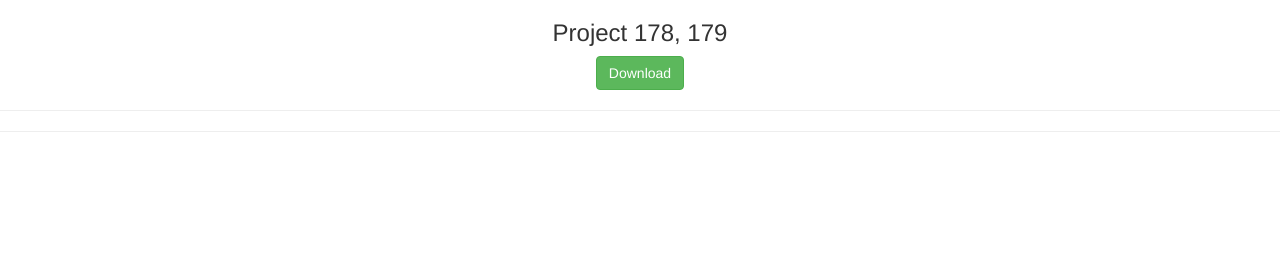
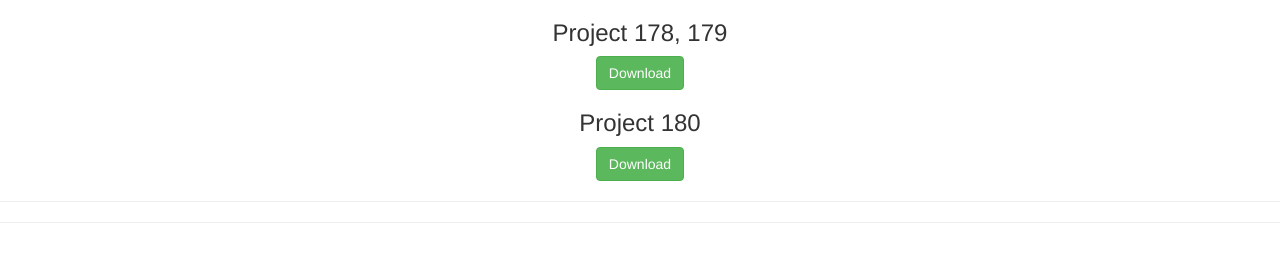
Before and after one commit to lakshyagithub/Python-projects-website, a plain HTML site: page index.html in a window 1280 px wide. Shown: the top 262 px of the page. Drawn offline with nearby package versions, Linux system fonts and the light colour scheme.

Commit message:
Added button to download project 180

```diff
--- a/index.html
+++ b/index.html
@@ -13,7 +13,10 @@
             <h3>Project 178, 179</h3>
             <a class="btn btn-success" href="colors.py" download="colors.py">Download</a>
         </div>
-
+        <div id="178">
+            <h3>Project 180</h3>
+            <a class="btn btn-success" href="trans.py" download="trans.py">Download</a>
+        </div>
         <hr>
         <hr>
         <br>
```
